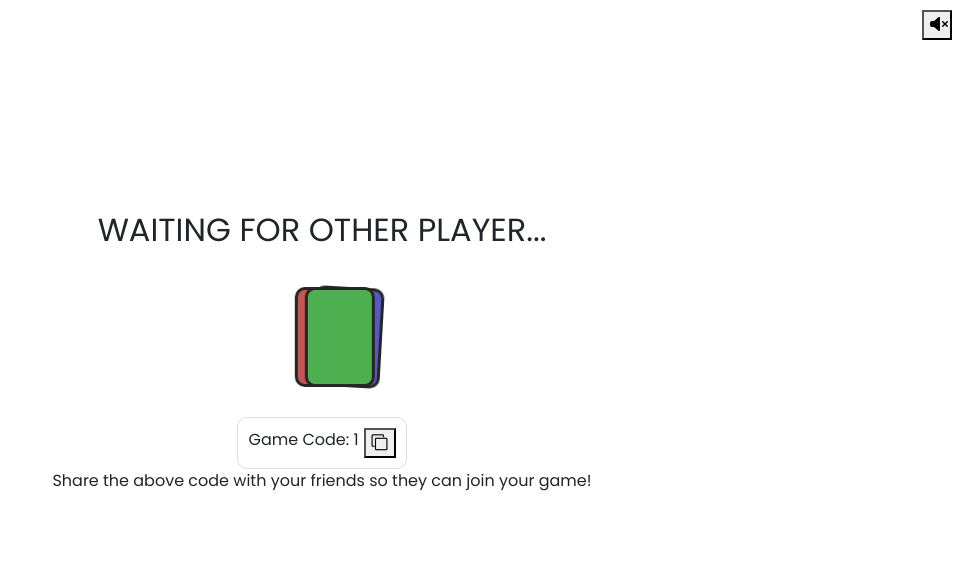
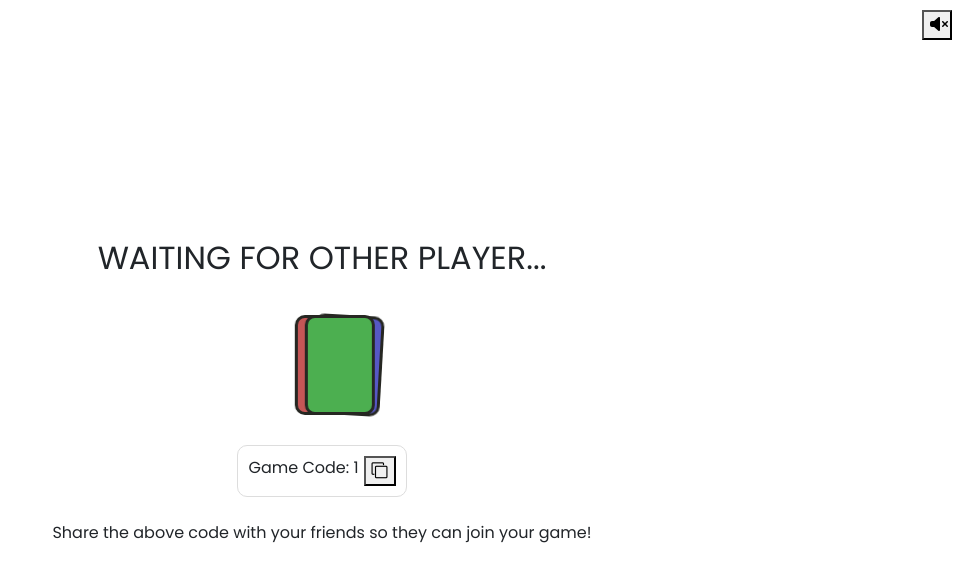
Before and after one commit to n-alex-goncalves/BiscaMultiplayer, a React (Create React App) app: page /waiting/1 in a window 1280 px wide. Shown: the top 582 px of the page, without its empty margins (318-1280 px from the left). Built offline with nearby package versions, Linux system fonts and the light colour scheme; no server answers.

Commit message:
Adjusted the components in the WaitingPage.js and CreateGameForm.js. Aligned the components to the center.

```diff
--- a/src/App.js
+++ b/src/App.js
@@ -13,7 +13,7 @@ function App() {
       <AudioPlayer src="http://localhost:8000/background-music.mp3" />
       <BrowserRouter>
         <Routes>
-          <Route exact path="/" element={< CreateGameForm />} />
+          <Route exact path="/" element={< CardGameBoard />} />
           <Route path="/waiting/:roomID" element={< WaitingPage />} />
           <Route path="/game/:roomID" element={< CardGameBoard />} />
         </Routes>
--- a/src/components/CreateGameForm.js
+++ b/src/components/CreateGameForm.js
@@ -105,7 +105,7 @@ const CreateGameForm = () => {
         className="titleContainer"
         initial={{ scale: 0 }}
         animate={{ rotate: 360, scale: 1 }}
-        style={{ fontSize: '3rem', marginBottom: '40px', marginTop: '70px', fontWeight: 'bold', fontFamily: "Helvetica, sans-serif" }}
+        style={{ fontSize: '3rem', marginBottom: '35px', fontWeight: 'bold', fontFamily: "Helvetica, sans-serif" }}
         transition={{ type: "spring", stiffness: 200, damping: 17 }}
       >
         BISCA!
@@ -178,7 +178,7 @@ const CreateGameForm = () => {
   };
 
   return (
-    <Container className="create-game-form-container">
+    <Container className="create-game-form-container vh-100 vw-100 d-flex align-items-center justify-content-center">
       {GameTitle()}
       <motion.div
         initial={{ opacity: 0, scale: 1 }}
--- a/src/components/WaitingPage.js
+++ b/src/components/WaitingPage.js
@@ -2,6 +2,7 @@ import React, { useState, useEffect, useRef } from 'react';
 import { motion } from 'framer-motion';
 import { useParams, useNavigate, useLocation } from 'react-router-dom';
 import { CopyToClipboard } from 'react-copy-to-clipboard';
+import { Container, Form, Button, Accordion, Image } from 'react-bootstrap'
 
 import '../assets/WaitingPage.scss';
 
@@ -43,7 +44,7 @@ const WaitingPage = () => {
       animate={{ opacity: 1 }}
       transition={{ duration: 1 }}
     >
-      <div className="waiting-page-container">
+      <Container className="waiting-page-container vh-100 vw-100 d-flex align-items-center justify-content-center">
           <h2>WAITING FOR OTHER PLAYER...</h2>
           <div className="flickity-container">
             <div className="hand">
@@ -58,9 +59,9 @@ const WaitingPage = () => {
                 <button><i className="fa fa-clone"></i></button>
               </CopyToClipboard>
             </div>
-          <p>Share the above code with your friends so they can join your game!</p>
+          <p class="mt-4 ms-2 me-2">Share the above code with your friends so they can join your game!</p>
           {showCopyMessage && (<div className="notification-alert notification-alert--success"> Game Code copied!</div>)}
-      </div>
+      </Container>
     </motion.div>
   );
 }
```
